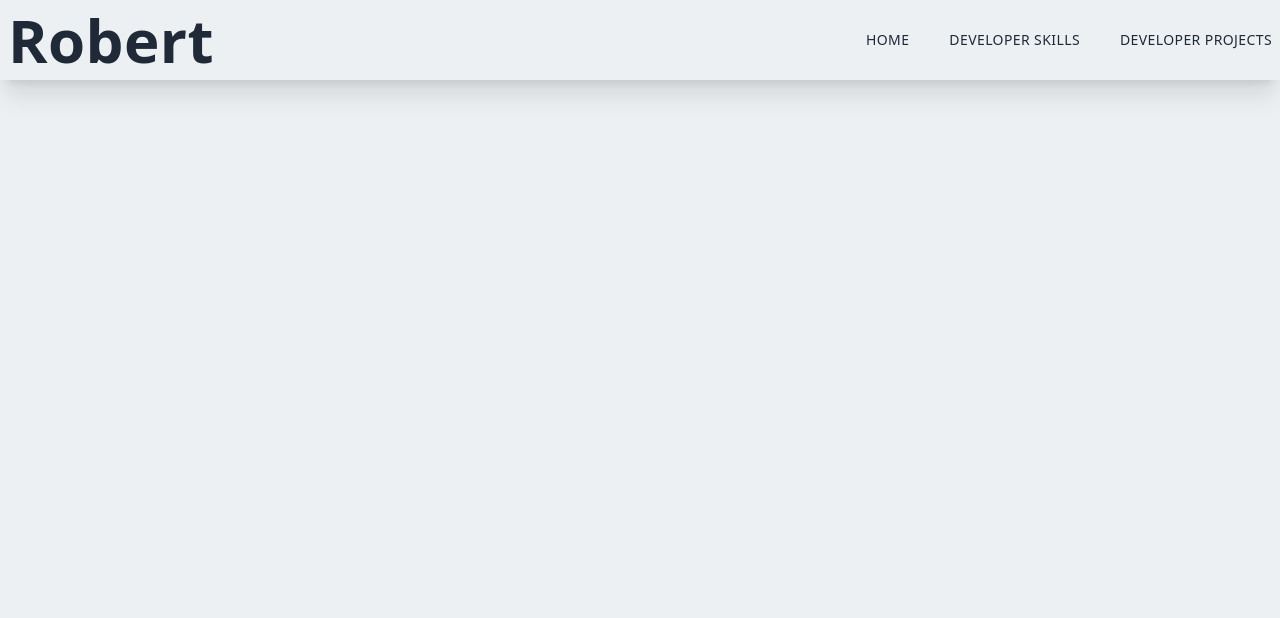
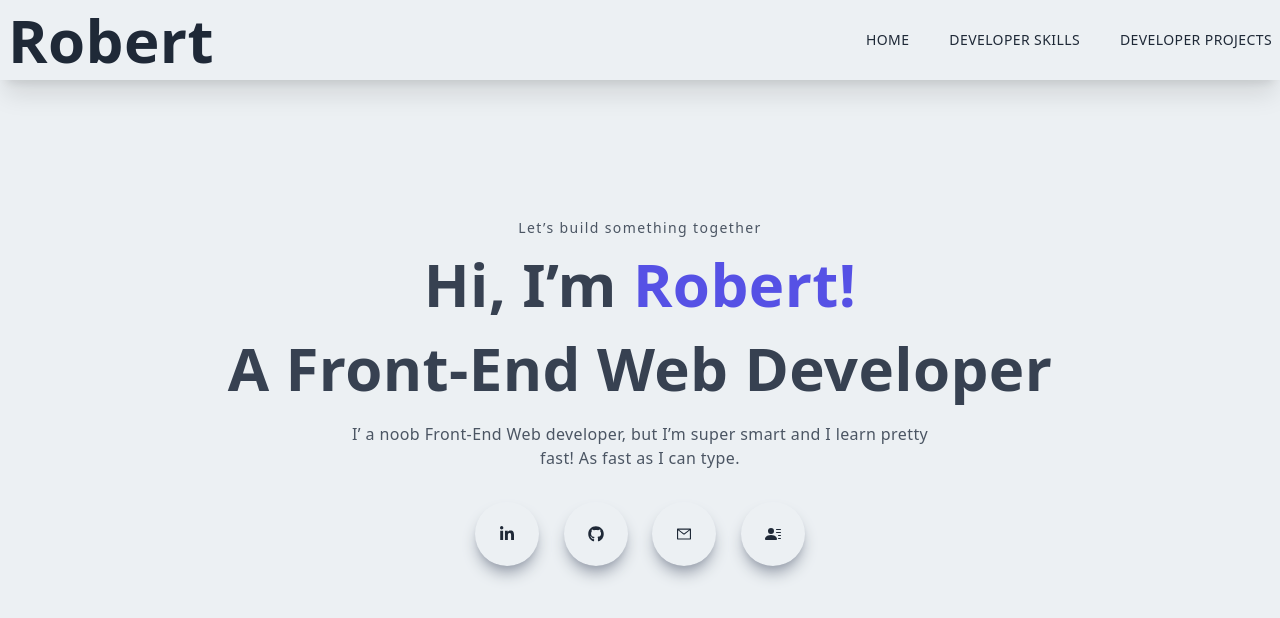
Before and after one commit to robert-burcea/portfolio, a Next.js app: page /developer in a window 1280 px wide. Shown: the top 618 px of the page. Built offline with nearby package versions, Linux system fonts and the light colour scheme.

Commit message:
create home for developer

```diff
--- a/pages/Navbar.jsx
+++ b/pages/Navbar.jsx
@@ -25,8 +25,10 @@ function Navbar({options}) {
             <div className="md:hidden">
                 <AiOutlineMenu size={25} onClick={() => {setNav(!nav)}}/>
             </div>
-            <div className={nav ? "fixed left-0 top-0 w-full h-screen bg-black/70" : "hidden"}>
-                <div className={nav ? "fixed left-0 top-0 w-[75%] sm:w-[60%] md:w-[45%] h-screen bg-[#ecf0f3] p-10 ease-in duration-500" : "fixed left-[-100]"}>
+            <div className={nav ? "md:hidden fixed left-0 top-0 w-full h-screen bg-black/70" : ""}>
+                <div className={nav ?
+                    "fixed left-0 top-0 w-[75%] sm:w-[60%] md:w-[45%] h-screen bg-[#ecf0f3] p-10 ease-in duration-500" :
+                    "fixed left-[-100] hidden"}>
                 <div>
                     <div className="flex w-full items-center justify-between">
                         <h1>Robert</h1>
--- /dev/null
+++ b/pages/developer/Main.jsx
@@ -0,0 +1,46 @@
+import React from 'react'
+import {AiOutlineClose, AiOutlineMenu, AiOutlineMail} from 'react-icons/ai'
+import {FaLinkedinIn, FaGithub} from 'react-icons/fa'
+import {BsFillPersonLinesFill} from 'react-icons/bs'
+
+function Main() {
+  return (
+    <div className="w-full h-screen text-center">
+        <div className="max-w-[1240px] w-full h-full mx-auto p-2 flex justify-center items-center">
+            <div>
+                <p className="ppercase text-sm tracking-widest text-gray-600">
+                    Let&rsquo;s build something together
+                    </p>
+                <h1 className="py-4 text-gray-700">
+                    Hi, I&rsquo;m <span className="text-[#5651e5]">Robert!</span>
+                </h1>
+                <h1 className="py-2 text-gray-700">
+                    A Front-End Web Developer
+                </h1>
+                <p className="py-4 text-gray-600 max-w-[70%] m-auto">
+                    I&rsquo; a noob Front-End Web developer, but I&rsquo;m super smart and I learn pretty fast!
+                    As fast as I can type.
+                </p>
+                <div className="flex items-center justify-between max-w-[330px] m-auto py-4">
+                <div className="rounded-full shadow-lg shadow-gray-400 p-6 cursor-pointer hover:scale-110 ease-in duration-300">
+                            <FaLinkedinIn />
+                </div>
+                <div className="rounded-full shadow-lg shadow-gray-400 p-6 cursor-pointer hover:scale-110 ease-in duration-300">
+                            <FaGithub />
+                </div>
+                <div className="rounded-full shadow-lg shadow-gray-400 p-6 cursor-pointer hover:scale-110 ease-in duration-300">
+                            <AiOutlineMail />
+                </div>
+                <div className="rounded-full shadow-lg shadow-gray-400 p-6 cursor-pointer hover:scale-110 ease-in duration-300">
+                            <BsFillPersonLinesFill />
+                </div>
+
+                </div>
+            </div>
+
+        </div>
+    </div>
+  )
+}
+
+export default Main
--- a/pages/developer/index.js
+++ b/pages/developer/index.js
@@ -1,6 +1,7 @@
 import React from 'react'
 import Head from 'next/head'
 import Navbar from '../Navbar'
+import Main from '/pages/developer/Main'
 
 const NAVBAR_OPTIONS = {
     main: [{
@@ -48,6 +49,7 @@ function index() {
             <title>Robert | Front-End Developer</title>
         </Head>
         <Navbar options={NAVBAR_OPTIONS.developer}/>
+        <Main />
 
     </div>
   )
```
